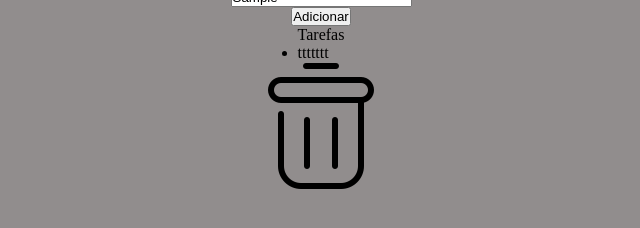
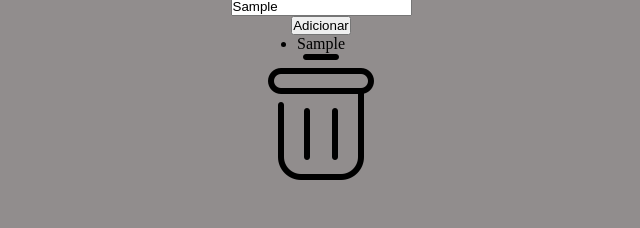
Before and after one commit to Pabriciolima/to-do-list, a plain HTML site: page index.html in a window 1280 px wide. Both pictures are taken after typing "Sample" into the empty fields and a click on the button "Adicionar". Shown: the part 380-608 px from the top of the page, without its empty margins (319-959 px from the left). Drawn offline with Linux system fonts and the light colour scheme.

Commit message:
adicionado botão para adição de tarefas

```diff
--- a/index.html
+++ b/index.html
@@ -17,10 +17,7 @@
 
         <button onclick="btn()"> Adicionar </button>
 
-        <ul>
-            <th>Tarefas</th>
-            <li>ttttttt</li>
-        </ul>
+        <ul id="listaDeTarefas"></ul>
 
 
 
--- a/script.js
+++ b/script.js
@@ -1,7 +1,13 @@
 function btn(){
 
-        const pegarValor = document.getElementById('text');
-        const valor = pegarValor.value
+        const pegarValor = document.getElementById('text').value;
 
-        console.log(valor)
-}
+        var novaTarefa = document.createElement("li");
+        novaTarefa.textContent = pegarValor;
+
+        document.getElementById("listaDeTarefas").appendChild(novaTarefa);
+
+        document.getElementById("pegarValor").value = "";
+
+        document.getElementById("valorNaTela").innerHTML = "Tarefa: " + pegarValor;
+        }
```
